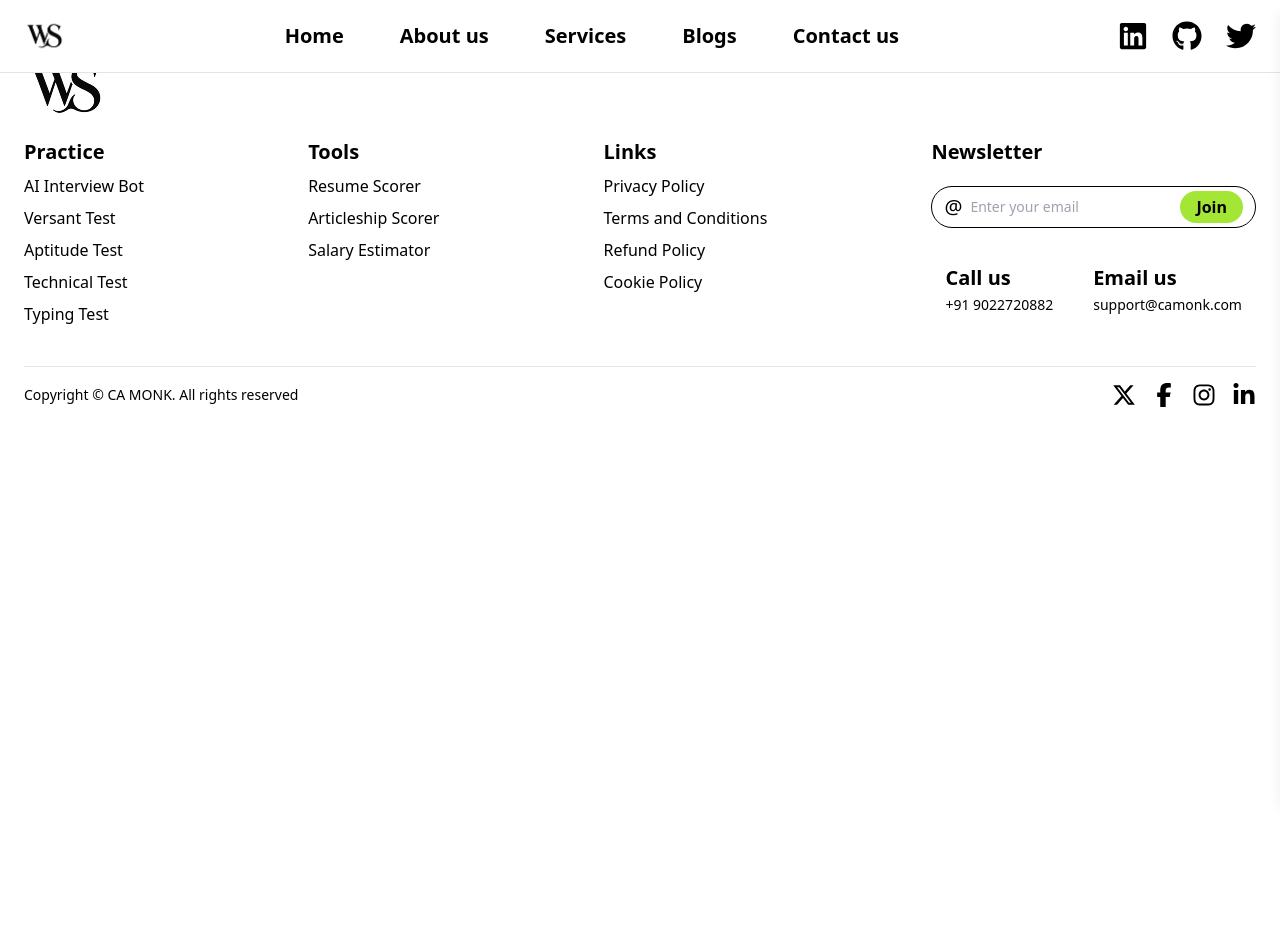
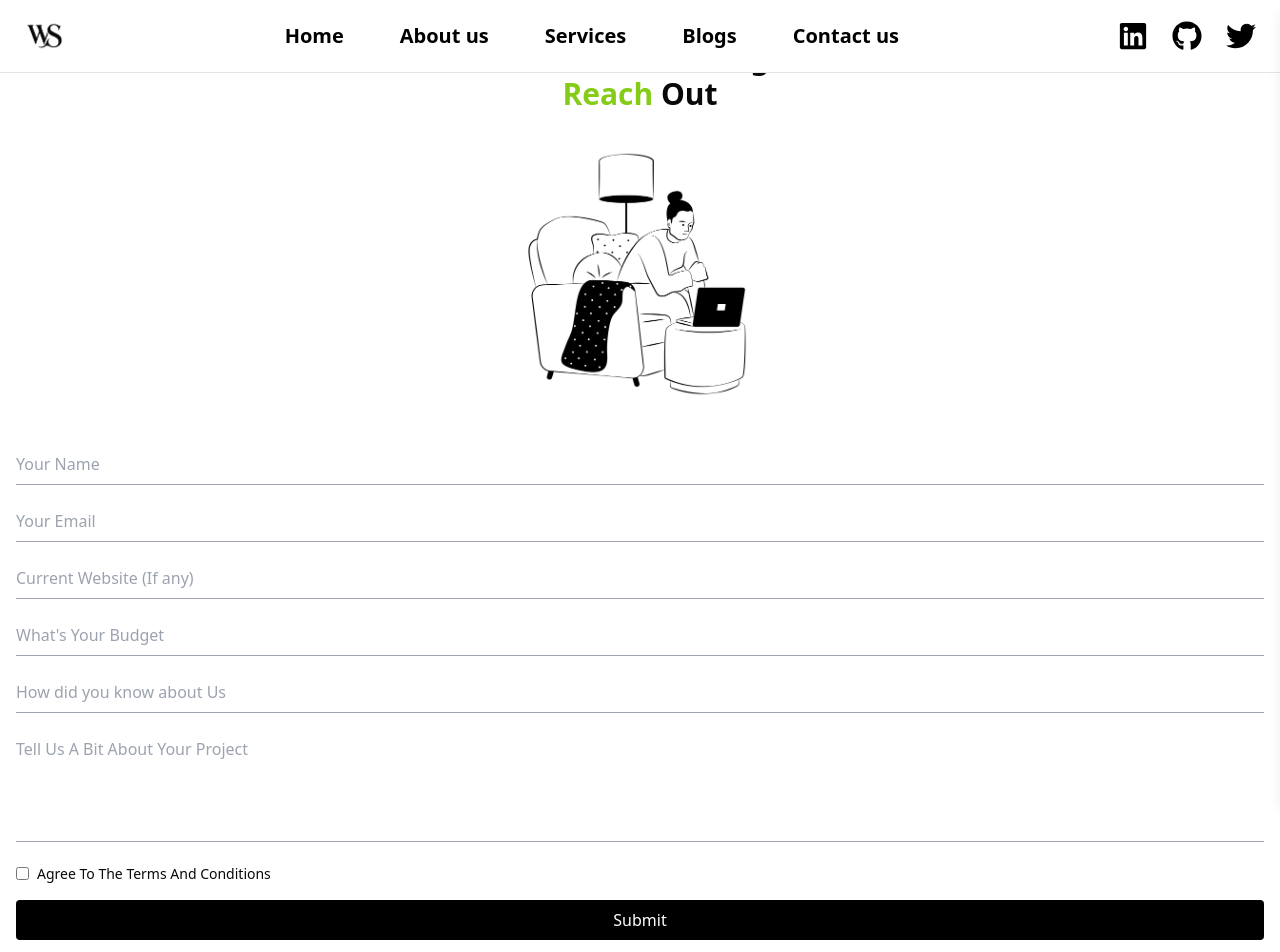
Before and after one commit to Sandipan-seth/WebWorkStudioPage, a React (Vite) app: page /contact-us in a window 1280 px wide. Shown: the top 952 px of the page. Before the commit the page ends 800 px from the top, so only its background shows below. Built offline with nearby package versions, Linux system fonts and the light colour scheme.

Commit message:
Navbar links

```diff
--- /dev/null
+++ b/src/components/ContactComponents/Form.jsx
@@ -0,0 +1,72 @@
+import React from 'react'
+import contactLogo from '../../assets/ContactAssets/contactLogo.png';
+
+const Form = () => {
+  return (
+    <div className="min-h-screen flex items-center justify-center bg-white px-4 py-10">
+      <div className="max-w-7xl w-full">
+        <h2 className="text-2xl md:text-3xl font-semibold text-center mb-4">
+          Want To Collaborate Together ? <br />
+          <span className="text-lime-500 font-bold">Reach</span> Out
+        </h2>
+
+        <div className="flex justify-center mb-6">
+          <img
+            src={contactLogo}
+            alt="Form Illustration"
+            className="w-48 md:w-64"
+          />
+        </div>
+
+        <form className="space-y-4">
+          <input
+            type="text"
+            placeholder="Your Name"
+            className="w-full border-b border-gray-400 focus:outline-none focus:border-black py-2"
+          />
+          <input
+            type="email"
+            placeholder="Your Email"
+            className="w-full border-b border-gray-400 focus:outline-none focus:border-black py-2"
+          />
+          <input
+            type="text"
+            placeholder="Current Website (If any)"
+            className="w-full border-b border-gray-400 focus:outline-none focus:border-black py-2"
+          />
+          <input
+            type="text"
+            placeholder="What's Your Budget"
+            className="w-full border-b border-gray-400 focus:outline-none focus:border-black py-2"
+          />
+          <input
+            type="text"
+            placeholder="How did you know about Us"
+            className="w-full border-b border-gray-400 focus:outline-none focus:border-black py-2"
+          />
+          <textarea
+            placeholder="Tell Us A Bit About Your Project"
+            rows="4"
+            className="w-full border-b border-gray-400 focus:outline-none focus:border-black py-2 resize-none"
+          ></textarea>
+
+          <div className="flex items-center space-x-2">
+            <input type="checkbox" id="terms" className="accent-lime-500" />
+            <label htmlFor="terms" className="text-sm">
+              Agree To The Terms And Conditions
+            </label>
+          </div>
+
+          <button
+            type="submit"
+            className="mt-4 w-full bg-black text-white py-2 rounded hover:bg-gray-800 transition"
+          >
+            Submit
+          </button>
+        </form>
+      </div>
+    </div>
+  );
+}
+
+export default Form
--- a/src/components/Navbar/Navbar.jsx
+++ b/src/components/Navbar/Navbar.jsx
@@ -107,7 +107,14 @@ export default function Navbar() {
                 animationDelay: `${i * 100 + 200}ms`,
                 animationFillMode: "forwards",
               }}
-              onClick={() => setMenuOpen(false)}
+              onClick={() => {
+                if (item.toLowerCase() === "home") {
+                  navigate("/");
+                } else {
+                  navigate(`/${item.toLowerCase().replace(/\s/g, "-")}`);
+                }
+                setMenuOpen(false);
+              }}
             >
               {item}
             </a>
--- a/src/pages/Contact.jsx
+++ b/src/pages/Contact.jsx
@@ -1,14 +1,21 @@
 import LowerFooter from '@/components/HomeComponents/FooterComponent/LowerFooter'
 import Navbar from '@/components/Navbar/Navbar'
 import React from 'react'
+import bg from '../assets/bg.jpg'
+import Form from '@/components/ContactComponents/Form'
 
 const Contact = () => {
+  const bgStyle = {
+    backgroundImage: `url(${bg})`,
+  };
+
   return (
-    <div>
+    <div className="w-full min-h-screen bg-white relative" style={bgStyle}>
       <Navbar />
-      <LowerFooter />
+      <Form />
+      {/* <LowerFooter /> */}
     </div>
-  )
+  );
 }
 
 export default Contact
```
Also changed, not shown: src/assets/ContactAssets/ContactLogo.png (added).
